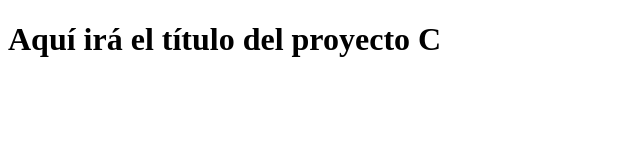
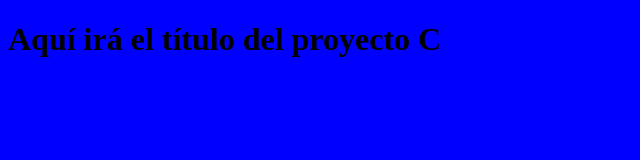
Before and after one commit to JesusChavarria/Proyecto_C_2023, a plain HTML site: page index.html in a window 1280 px wide. Shown: the whole page, without its empty margins (0-640 px from the left). Drawn offline with Linux system fonts and the light colour scheme.

Commit message:
comienzo estilos1

```diff
--- /dev/null
+++ b/css/miEstilo.css
@@ -0,0 +1,3 @@
+body{
+      background-color: blue;
+}
--- a/index.html
+++ b/index.html
@@ -6,6 +6,7 @@
       <meta http-equiv="X-UA-Compatible" content="IE=edge">
       <meta name="viewport" content="width=device-width, initial-scale=1.0">
       <title>Document</title>
+      <link rel="stylesheet" href="css/miEstilo.css" type="text/css">
 </head>
 
 <body>
```
